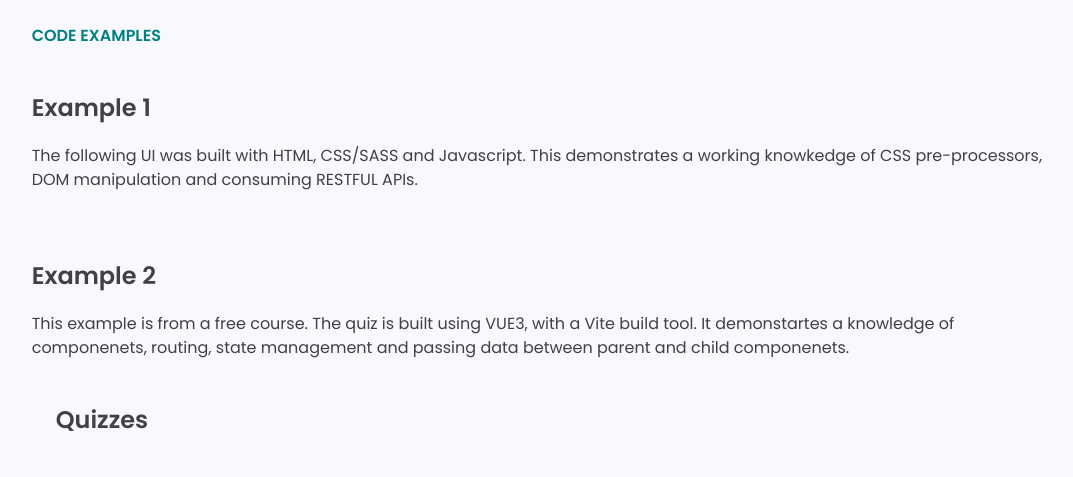
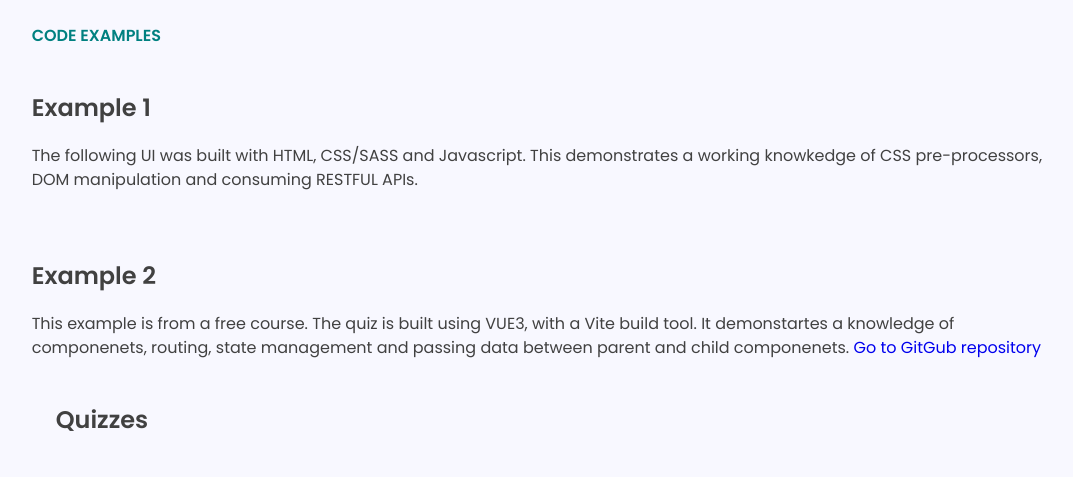
Before and after one commit to clyde-hack/clyde-hack.github.io, a plain HTML site: page index.html in a window 1280 px wide. Shown: the top 477 px of the page, without its empty margins (99-1172 px from the left). Drawn offline with Linux system fonts and the light colour scheme; no server answers.

Commit message:
added link to vue quiz app repo

```diff
--- a/index.html
+++ b/index.html
@@ -29,6 +29,7 @@
                 <h2>Example 2</h2>
                 <p>This example is from a free course. The quiz is built using VUE3, with a Vite build tool. It demonstartes
                     a knowledge of componenets, routing, state management and passing data between parent and child componenets.
+                    <a href="https://github.com/clyde-hack/vueQuiz" target="_blank">Go to GitGub repository</a>
                 </p>
                 <section>
                     <div id="app"></div>
```
